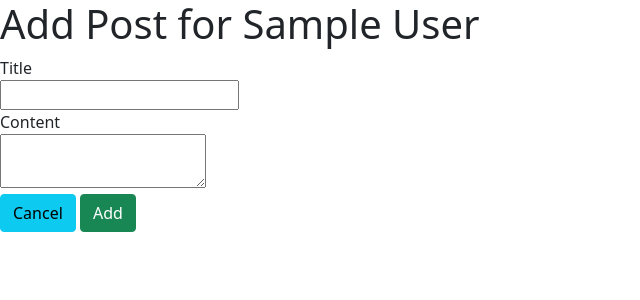
After one commit to hollyabrams/blogly, a Flask app: page /users/1/posts/new in a window 1280 px wide. The commit adds this page. Shown: the top 300 px of the page, without its empty margins (0-640 px from the left). Run offline with Flask 2, Linux system fonts and the light colour scheme; tables that the repository leaves empty hold one stand-in row (values such as "Sample post").

Commit message:
Added Post Routes, Created Homepage and 404 Page

```diff
--- a/app.py
+++ b/app.py
@@ -1,8 +1,8 @@
 """Blogly application."""
 
-from flask import Flask, request, render_template, redirect
+from flask import Flask, request, render_template, redirect, flash
 from flask_debugtoolbar import DebugToolbarExtension
-from models import db, connect_db, User
+from models import db, connect_db, User, Post
 
 app = Flask(__name__)
 
@@ -18,26 +18,32 @@ connect_db(app)
 db.create_all()
 
 @app.route('/')
-def home():
-    return redirect('/users')
+def homepage():
+    """Show recent posts"""
+    posts = Post.query.order_by(Post.created_at.desc()).limit(5).all()
+    return render_template('posts/homepage.html', posts=posts)
+
+@app.errorhandler(404)
+def page_not_found(e):
+    return render_template('404.html'), 404
 
 
 @app.route('/users')
 def list_users():
     """Displays a list of all users in db"""
     users = User.query.order_by(User.last_name, User.first_name).all()
-    return render_template('/users/list.html', users=users)
+    return render_template('users/list.html', users=users)
 
 
 @app.route('/users/new', methods=['GET'])
 def new_user_form():
-    """Displays a form to create new users"""
+    """Show an add form for users"""
     return render_template('users/new.html')
 
 
 @app.route('/users/new', methods=['POST'])
 def create_user():
-    """Form submission to create a new user"""
+    """Process the add form, adding a new user and going back to /users"""
     new_user = User(
         first_name=request.form['first_name'],
         last_name=request.form['last_name'],
@@ -45,27 +51,27 @@ def create_user():
 
     db.session.add(new_user)
     db.session.commit()
-
+    flash(f'User {new_user.full_name} added.')
     return redirect('/users')
 
 
 @app.route('/users/<int:user_id>')
-def user_detail(user_id):
-    """Displays detailed information for each user"""
+def users_detail(user_id):
+    """Show information about the specific user"""
     user = User.query.get_or_404(user_id)
-    return render_template('/users/detail.html', user=user)
+    return render_template('users/detail.html', user=user)
 
 
 @app.route('/users/<int:user_id>/edit')
 def edit_user(user_id):
-    """Display a form to edit an existing user"""
+    """Show the edit page for a user"""
     user = User.query.get_or_404(user_id)
-    return render_template('/users/edit.html', user=user)
+    return render_template('users/edit.html', user=user)
 
 
 @app.route('/users/<int:user_id>/edit', methods=['POST'])
 def update_user(user_id):
-    """Form submission for updating an existing user"""
+    """Process the edit form, returning the user to the /users page"""
     user = User.query.get_or_404(user_id)
     user.first_name = request.form['first_name']
     user.last_name = request.form['last_name']
@@ -73,15 +79,68 @@ def update_user(user_id):
 
     db.session.add(user)
     db.session.commit()
+    flash(f'User {user.full_name} edited.')
 
     return redirect('/users')
 
 
 @app.route('/users/<int:user_id>/delete', methods=['POST'])
 def delete_user(user_id):
-    """Form submission for deleting a user"""
+    """Delete the user"""
     user = User.query.get_or_404(user_id)
     db.session.delete(user)
     db.session.commit()
+    flash(f'User {user.full_name} deleted.')
 
     return redirect('/users')
+
+
+# POSTS ############################################################################
+
+@app.route('/users/<int:user_id>/posts/new')
+def new_posts_form(user_id):
+    """Show form to add a post for that user"""
+    user = User.query.get_or_404(user_id)
+    return render_template('posts/new.html', user=user)
+
+@app.route('/users/<int:user_id>/posts/new', methods=['POST'])
+def new_posts(user_id):
+    """Handle add form; add post and redirect to the user detail page."""
+    user = User.query.get_or_404(user_id)
+    new_post = Post(title=request.form['title'], content=request.form['content'], user=user)
+    db.session.add(new_post)
+    db.session.commit()
+    flash(f'Post "{new_post.title}" added.')
+    return redirect(f'/users/{user_id}')
+
+@app.route('/posts/<int:post_id>')
+def show_posts(post_id):
+    """Show a post"""
+    post = Post.query.get_or_404(post_id)
+    return render_template('posts/detail.html', post=post)
+
+@app.route('/posts/<int:post_id>/edit')
+def posts_edit(post_id):
+    """Show form to edit a post"""
+    post = Post.query.get_or_404(post_id)
+    return render_template('posts/edit.html', post=post)
+
+@app.route('/posts/<int:post_id>/edit', methods=['POST'])
+def update_posts(post_id):
+    """Handle editing of a post and redirect back to the post view."""
+    post = Post.query.get_or_404(post_id)
+    post.title = request.form['title']
+    post.content = request.form['content']
+    db.session.add(post)
+    db.session.commit()
+    flash(f'Post "{post.title}" edited.')
+    return redirect(f'/users/{post.user_id}')
+
+@app.route('/posts/<int:post_id>/delete', methods=['POST'])
+def delete_posts(post_id):
+    """Delete the post"""
+    post = Post.query.get_or_404(post_id)
+    db.session.delete(post)
+    db.session.commit()
+    flash(f'Post "{post.title}" deleted.')
+    return redirect(f'/users/{post.user_id}')
--- a/models.py
+++ b/models.py
@@ -1,5 +1,6 @@
 """Models for Blogly."""
 
+import datetime
 from flask_sqlalchemy import SQLAlchemy
 
 db = SQLAlchemy()
@@ -8,7 +9,7 @@ def connect_db(app):
     db.app = app
     db.init_app(app)
 
-DEFAULT_IMAGE_URL='https://images.app.goo.gl/pwHVKVwAh6t97iU99'
+DEFAULT_IMAGE_URL='https://images.app.goo.gl/W6Rnsn5iGPVKALgp7'
 
 class User(db.Model):
     __tablename__ = 'users'
@@ -22,8 +23,34 @@ class User(db.Model):
 
     image_url = db.Column(db.Text, nullable=False, default=DEFAULT_IMAGE_URL)
 
+    # Use cascade to ensure all deleted user posts are also deleted.
+    posts = db.relationship('Post', backref='user', cascade='all, delete-orphan')
 
     @property
     def full_name(self):
         """Method to return full user name"""
         return f'{self.first_name} {self.last_name}'
+
+# POSTS
+
+class Post(db.Model):
+    __tablename__ = 'posts'
+
+    """Sqlalchemy Schema"""
+    id = db.Column(db.Integer, primary_key=True)
+
+    title = db.Column(db.Text, nullable=False)
+
+    content = db.Column(db.Text, nullable=False)
+
+    created_at = db.Column(
+        db.DateTime,
+        nullable=False,
+        default=datetime.datetime.now)
+
+    user_id = db.Column(db.Integer, db.ForeignKey('users.id'), nullable=False)
+
+    @property
+    def friendly_date(self):
+        """Use strftime to format a datetime into a string"""
+        return self.created_at.strftime('%a %b %-d  %Y, %-I:%M %p')
--- /dev/null
+++ b/templates/posts/new.html
@@ -0,0 +1,31 @@
+{% extends 'base.html' %}
+{% block title %} Add Post {% endblock %}
+{% block content %}
+
+<h1>Add Post for {{ user.full_name }}</h1>
+
+<form method="POST">
+    <div>
+        <label for="title">Title</label>
+        <div>
+            <input id="title" name="title">
+        </div>
+    </div>
+
+    <div>
+        <label for="content">Content</label>
+        <div>
+            <textarea id="content" name="content"></textarea>
+        </div>
+    </div>
+
+    <div>
+        <div>
+            <a href="/users/{{ user.id }}" class="btn btn-info">Cancel</a>
+            <button type="submit" class="btn btn-success">Add</button>
+        </div>
+    </div>
+
+</form>
+
+{% endblock %}
```
Also changed, not shown: templates/404.html (added, +8 -0 lines), templates/posts/detail.html (added, +17 -0 lines), templates/posts/edit.html (added, +28 -0 lines), templates/posts/homepage.html (added, +13 -0 lines), templates/users/detail.html (+9 -0 lines).
